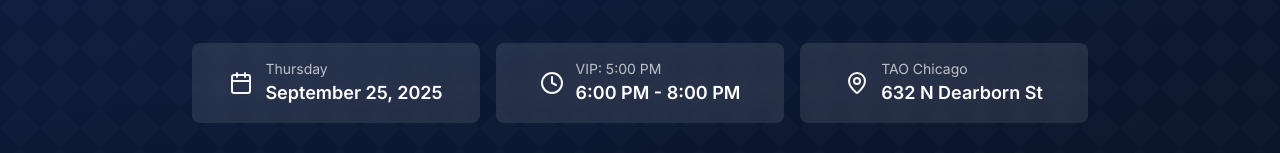
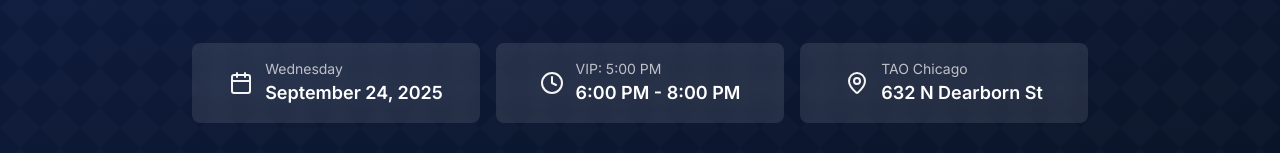
Before and after one commit to iangrayhazzard/caldwell-safety, a Next.js app: page /event in a window 1280 px wide. Shown: the part 212-365 px from the top of the page. Built offline with nearby package versions, Linux system fonts and the light colour scheme; a web font is replaced by a local one.

Commit message:
update event date

```diff
--- a/app/event/page.tsx
+++ b/app/event/page.tsx
@@ -118,10 +118,10 @@ export default function EventPage() {
 									<Calendar className="text-accent h-6 w-6 shrink-0" />
 									<div className="text-left">
 										<span className="block text-sm text-white/70">
-											Thursday
+											Wednesday
 										</span>
 										<span className="text-lg font-semibold text-white">
-											September 25, 2025
+											September 24, 2025
 										</span>
 									</div>
 								</div>
--- a/app/page.tsx
+++ b/app/page.tsx
@@ -125,7 +125,7 @@ export default function LandingPage() {
 							className="from-navy-800 to-navy-900 rounded-3xl bg-gradient-to-br p-8 text-white shadow-2xl sm:p-12 md:p-16"
 						>
 							<div className="text-center">
-								<span className="inline-block mb-4 text-sm font-semibold uppercase tracking-wider text-accent bg-white/10 px-4 py-1.5 rounded-full">
+								<span className="text-accent mb-4 inline-block rounded-full bg-white/10 px-4 py-1.5 text-sm font-semibold tracking-wider uppercase">
 									Upcoming Event
 								</span>
 								<h2
@@ -135,12 +135,15 @@ export default function LandingPage() {
 									From Tragedy to Action
 								</h2>
 								<p className="mx-auto mb-8 max-w-2xl text-base leading-relaxed text-balance text-white/90 sm:text-lg">
-									An Evening with Fox News Analyst Gianno Caldwell
+									An Evening with Fox News Analyst Gianno
+									Caldwell
 								</p>
 								<div className="mb-8 flex flex-col items-center justify-center gap-4 text-white/80 sm:flex-row sm:gap-8">
 									<div className="flex items-center gap-2">
 										<Calendar className="h-5 w-5" />
-										<span>Thursday, September 25, 2025</span>
+										<span>
+											Wednesday, September 24, 2025
+										</span>
 									</div>
 									<div className="flex items-center gap-2">
 										<MapPin className="h-5 w-5" />
```
